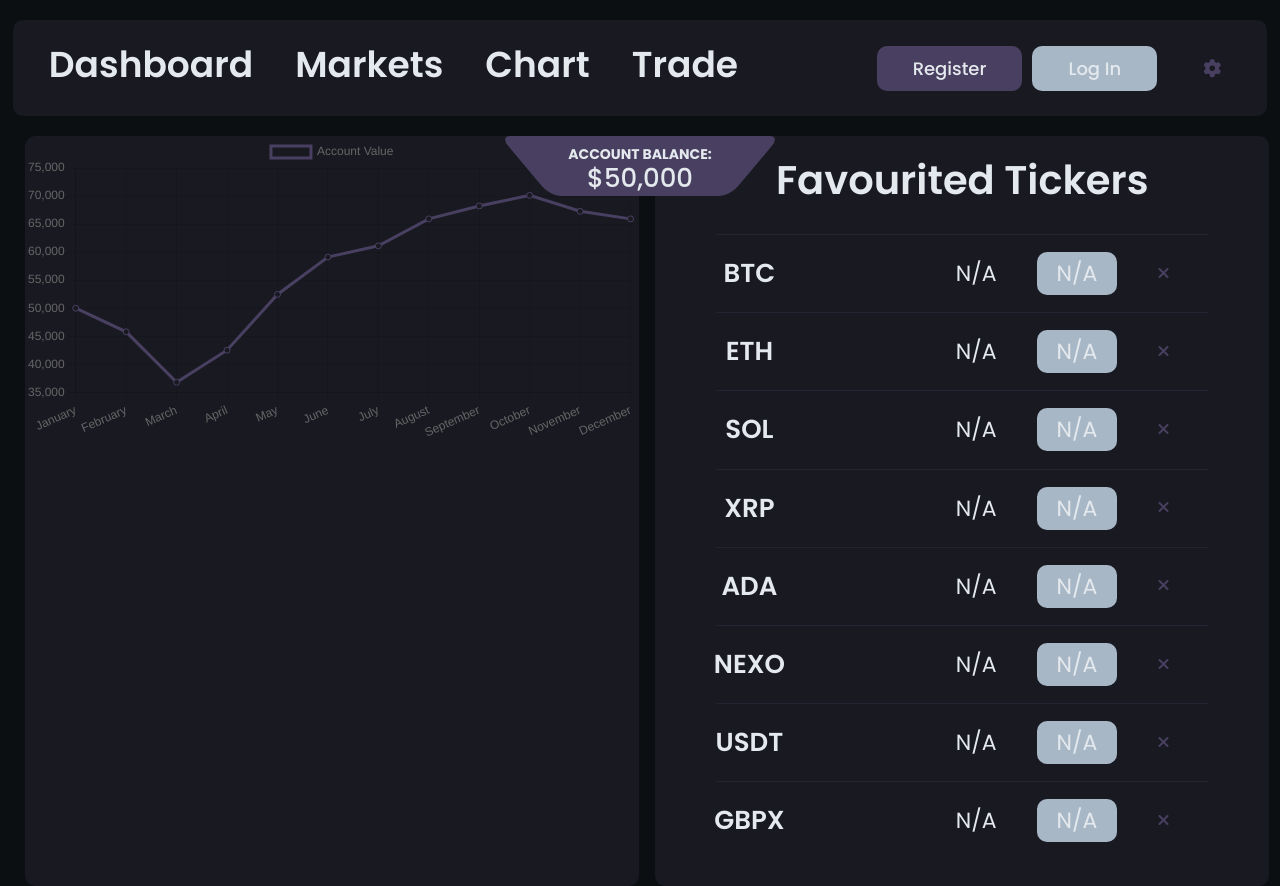
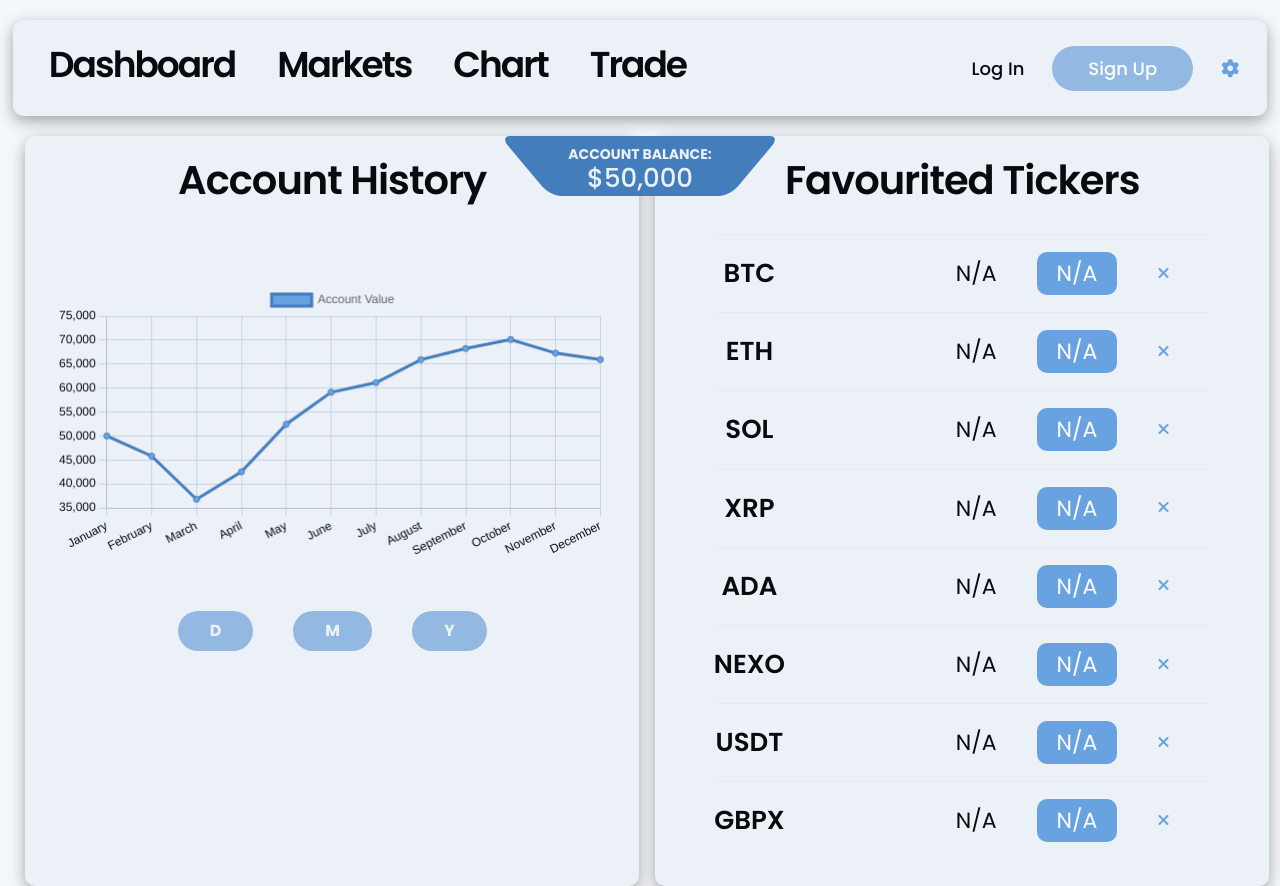
Before and after one commit to PeterGarvanski/HorizonMarkets, a Django app: page / in a window 1280 px wide. Run offline with Django 4.2, Linux system fonts and the light colour scheme; some libraries are stand-ins or nearby versions.

Commit message:
feat + style: Restyled the theme of the websie and styled the chart

```diff
--- a/dashboard/static/dashboard/css/dashboard.css
+++ b/dashboard/static/dashboard/css/dashboard.css
@@ -5,7 +5,7 @@
 }
 
 .sections {
-    background-color: #191922;
+    background-color: #ecf1f7;
     width: 48%;
     height: 750px;
     border-radius: 10px;
@@ -25,12 +25,14 @@
 .sum {
     text-align: center;
     font-size: 26px;
+    color: #ecf1f7;
 }
 
 .balance {
     margin: 10px auto 0 auto;
     font-size: 14px;
     font-weight: bold;
+    color: #ecf1f7;
 }
 
 .trapezium {
@@ -42,7 +44,7 @@
     margin:0px auto;
     text-transform:uppercase;
     text-align:center;
-    background-color: #494061;
+    background-color: #437DBC;
 
 }
 
@@ -55,7 +57,7 @@
     bottom:0;
     z-index:-2;
     border-radius: 10px;
-    background-color: #494061;
+    background-color: #437DBC;
 }
 
 .trapezium:before {
@@ -72,6 +74,7 @@
 .title {
     margin: 20px 0 30px 0;
     font-weight: 600;
+    letter-spacing: -1px;
 }
 
 .name {
@@ -88,7 +91,8 @@
 
 .percentage {
     padding: 5px 20px;
-    background-color: #a8b7c6;
+    background-color: #69A2E0;
+    color: #ffffff;
     border-radius: 10px;
     font-size: 22px;
     text-align: center;
@@ -98,7 +102,7 @@
 
 .cancel {
     margin: auto 100px auto 0;
-    color: #494061;
+    color: #69A2E0;
 }
 
 .cancel:hover {
@@ -115,10 +119,31 @@
 .divider {
     width: 80%;
     margin: 8px auto;
-    background-color: #494061;
+    background-color: #437dbc3b;
+}
+
+.date-row {
+    gap: 40px;
+}
+
+.date-buttons {
+    padding: 0.5em 2em;
+    background-color: #93B8E1;
+    color: #ecf1f7;
+    text-decoration: none;
+    border-radius: 30px;
+}
+
+.date-buttons:hover {
+    background-color: #ecf1f7;
+    color: #437DBC;
 }
 
 #account-history-chart {
+    margin: 80px 0 50px 0;
+}
+
+.chart {
     width: 90%;
-    height: 800px;
+    margin: auto;
 }
--- a/dashboard/static/dashboard/js/account-history-chart.js
+++ b/dashboard/static/dashboard/js/account-history-chart.js
@@ -1,4 +1,3 @@
-
 // Get the canvas element
 var ctx = document.getElementById('account-history-chart').getContext('2d');
 
@@ -7,8 +6,8 @@ var data = {
   labels: ['January', 'February', 'March', 'April', 'May', 'June', 'July', 'August', 'September', 'October', 'November', 'December'],
   datasets: [{
     label: 'Account Value',
-      backgroundColor: '#191922',
-      borderColor: '#494061',
+    backgroundColor: '#69A2E0',
+    borderColor: '#437DBC',
     data: [50000, 45789, 36789, 42516, 52456, 59123, 61123, 65930, 68234, 70123, 67282, 65929]
   }]
 };
@@ -17,5 +16,24 @@ var data = {
 var myChart = new Chart(ctx, {
   type: 'line',
   data: data,
-    options: {}
+  options: {
+    scales: {
+      x: {
+        grid: {
+          color: '#437dbc3b' // Specify the color for the x-axis grid lines
+        },
+        ticks: {
+          color: '#080B0E' // Specify the color for the x-axis ticks
+        }
+      },
+      y: {
+        grid: {
+          color: '#437dbc3b' // Specify the color for the y-axis grid lines
+        },
+        ticks: {
+          color: '#080B0E' // Specify the color for the y-axis ticks
+        }
+      }
+    }
+  }
 });
--- a/dashboard/templates/dashboard/dashboard.html
+++ b/dashboard/templates/dashboard/dashboard.html
@@ -16,12 +16,20 @@
             <h2 class="sum">$50,000</h2>
         </div>
         <div class="col-md-6 centre">
-            <div class="sections account-history">
-                <canvas id="account-history-chart"></canvas>
+            <div class="sections box-shadow account-history">
+                <h1 class="title centre">Account History</h1>
+                <div class="chart">
+                    <canvas id="account-history-chart"></canvas>
+                </div>
+                <div class="date-row centre">
+                    <a href="#" class="date-buttons">D</a>
+                    <a href="#" class="date-buttons">M</a>
+                    <a href="#" class="date-buttons">Y</a>
+                </div>
             </div>
         </div>
         <div class="col-md-6 centre">
-            <div class="sections fav-tickers">
+            <div class="sections box-shadow fav-tickers">
                 <h1 class="title centre">Favourited Tickers</h1>
                 {% for ticker in fav_tickers %}
                     <hr class="divider">
--- a/static/css/base.css
+++ b/static/css/base.css
@@ -3,24 +3,24 @@
 body {
     font-family: "Poppins", sans-serif;
     font-weight: 700;
-    background-color: #0c0f12;
-    color: #e4e9ee;
+    background-color: #F5F8FB;
+    color: #080B0E;
 }
 
 .primary-clr {
-    color: #a8b7c6;
+    color: #437DBC;
 }
 
 .secondary-clr {
-    color: #494061;
+    color: #93B8E1;
 }
 
 .accent {
-    color: #8870a1;
+    color: #69A2E0;
 }
 
 .box-shadow {
-    box-shadow: rgba(255, 255, 255, 0.35) 0px 5px 15px;
+    box-shadow: rgba(0, 0, 0, 0.35) 0px 5px 15px;
 }
 
 .centre {
@@ -36,7 +36,7 @@ body {
     display: flex;
     justify-content: space-between;
     align-items: center;
-    background-color: #191922;
+    background-color: #ecf1f7;
     width: 98vw;
     margin: 20px auto;
     border-radius: 10px;
@@ -56,12 +56,13 @@ body {
 }
 
 .nav-link {
-    color: #e4e9ee;
+    color: #080B0E;
     font-weight: 600;
+    letter-spacing: -2px;
 }
 
 .nav-link:hover {
-    color: #8870a1;
+    color: #437DBC;
 }
 
 .nav-link.dashboard {
@@ -74,32 +75,36 @@ body {
     font-weight: 500;
     margin-right: 10px;
     font-size: 18px;
-    color: #e4e9ee;
-    border: none;
-    border-radius: 10px;
+    color: #080B0E;
+    border-radius: 30px;
 }
 
 .log-in {
-    background-color: #a8b7c6;
+    background-color: transparent;
+    border: none;
+    padding: 0.5em 1em;
 }
 
-.register {
-    background-color: #494061;
+.sign-up {
+    background-color: #93B8E1;
+    border: none;
+    color: #ffffff;
 }
 
 .settings {
+    padding: 0.5em 1em;
     border: none;
     border-radius: 90px;
     background-color: transparent;
-    color: #494061;
+    color: #69A2E0;
 
 }
 
 .btn.dropdown-toggle {
     margin: 10px 20px;
-    background-color: #191922;
-    border: solid 2px #e4e9ee;
-    color: #e4e9ee;
+    background-color: #ecf1f7;
+    border: solid 2px #080B0E;
+    color: #080B0E;
 }
 
 /* CSS for Navigation on mobile devices */
--- a/templates/includes/main-nav.html
+++ b/templates/includes/main-nav.html
@@ -1,4 +1,4 @@
-<nav class="nav-menu">
+<nav class="nav-menu box-shadow">
     <div class="col-md-6">
         <ul class="my-nav">
             <li class="list-item"><a href="#" class="nav-link dashboard ">Dashboard</a></li>
@@ -9,7 +9,7 @@
     </div>
     <div class="col-md-6">
         <button type="button" class="btn btn-light nav-button settings" href="#"><i class="fas fa-gear"></i></button>
+        <button type="button" class="btn btn-light nav-button sign-up" href="#">Sign Up</button>
         <button type="button" class="btn btn-light nav-button log-in" href="#">Log In</button>
-        <button type="button" class="btn btn-light nav-button register" href="#">Register</button>
     </div>
 </nav>
--- a/templates/includes/mobile-nav.html
+++ b/templates/includes/mobile-nav.html
@@ -1,4 +1,4 @@
-<nav class="nav-menu">
+<nav class="nav-menu box-shadow">
     <div class="col-md-6">
         <div class="dropdown">
             <button class="btn btn-secondary dropdown-toggle" type="button" id="dropdownMenuButton2" data-bs-toggle="dropdown" aria-expanded="false">
```
Lines whose indentation alone changed are shown as unchanged.
